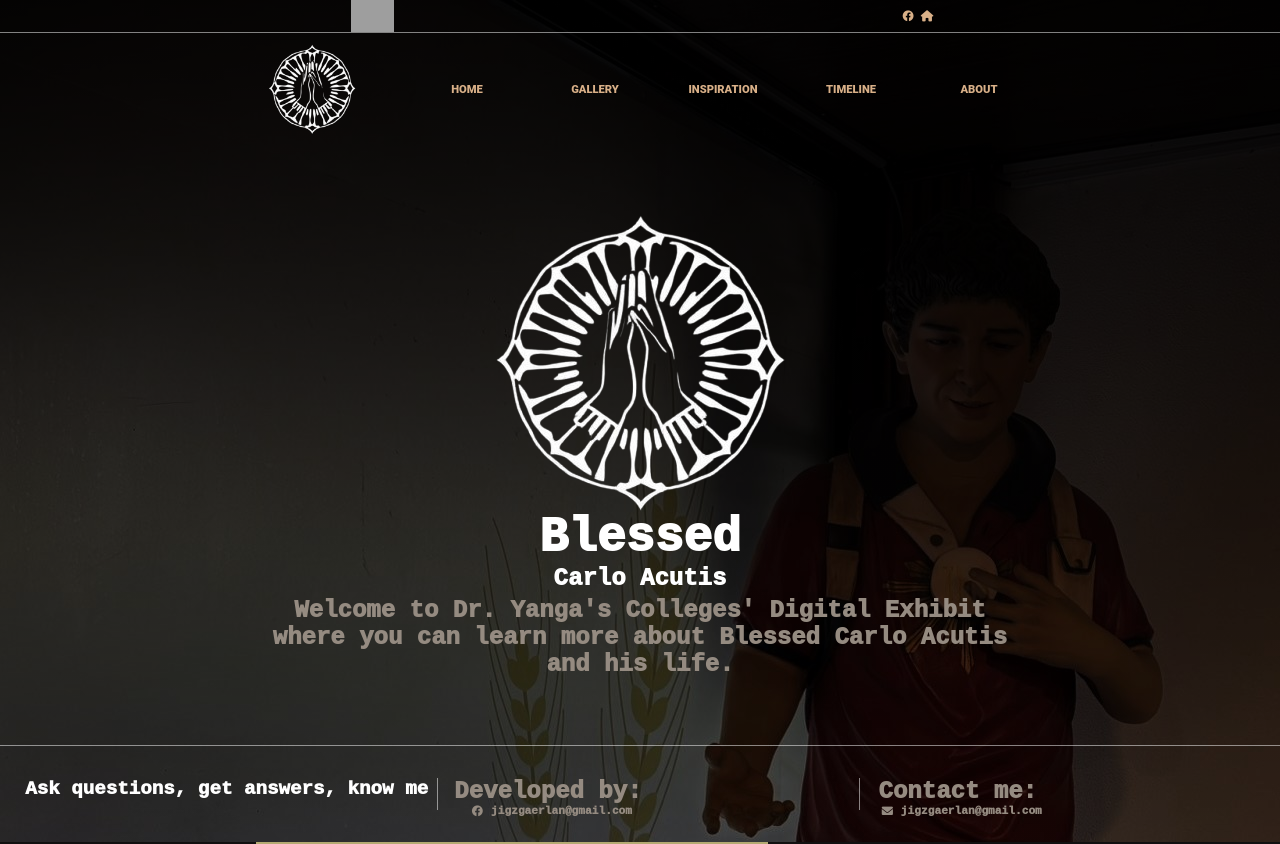
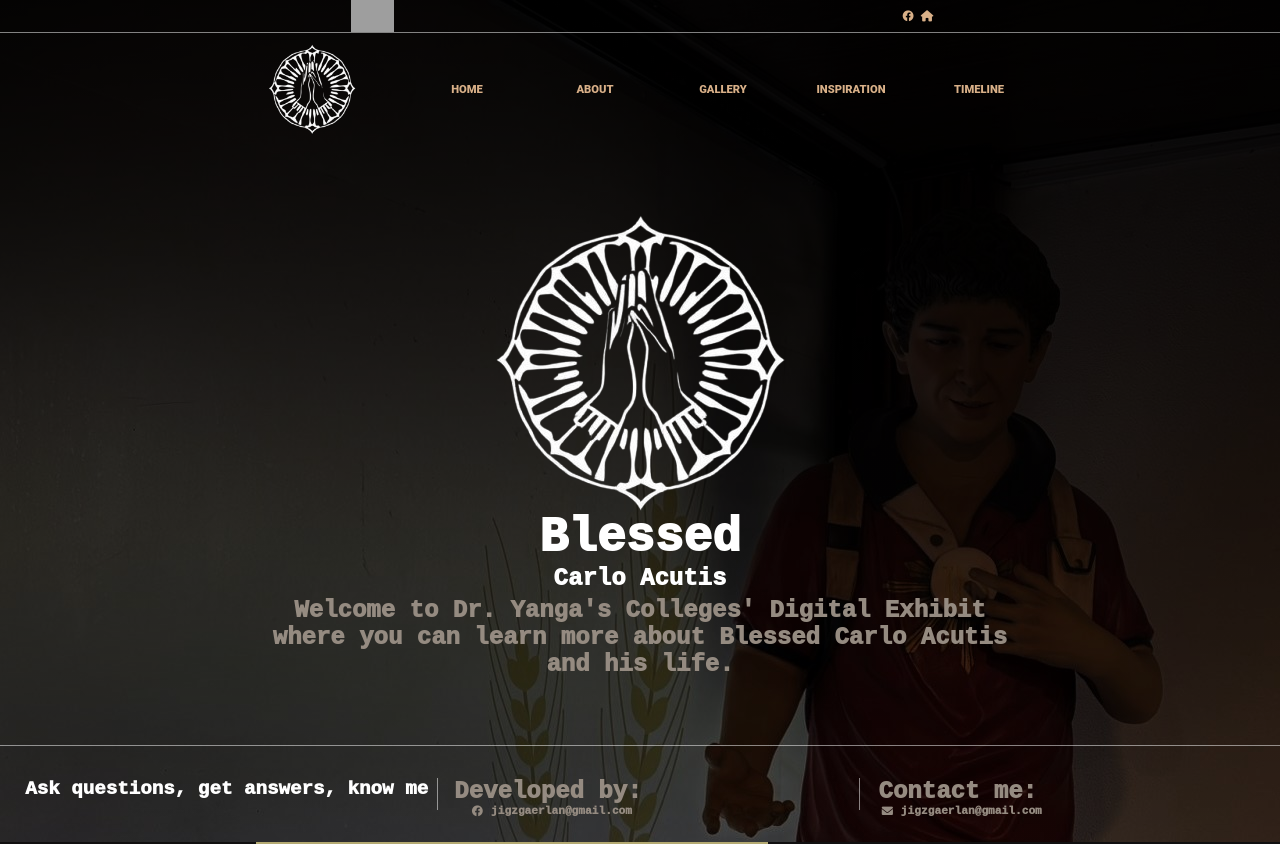
Before and after one commit to JigzAndreiGaerlan/Gen-Tech-Entry, a React (Vite) app: page / in a window 1280 px wide. Shown: the top 844 px of the page. Built offline with nearby package versions, Linux system fonts and the light colour scheme; grey boxes are pictures that could not be loaded.

Commit message:
Switch to HashRouter for GitHub Pages

```diff
--- a/src/App.jsx
+++ b/src/App.jsx
@@ -29,10 +29,10 @@ const App = () => {
             </span>
             <span className="navigations">
               <a href="#main">Home</a>
+              <a href="#about">About</a>
               <a href="#gallery">Gallery</a>
               <a href="#inspiration">Inspiration</a>
               <a href="#timeline">Timeline</a>
-              <a href="#about">About</a>
             </span>
         </div>
       <div id="main">
```
